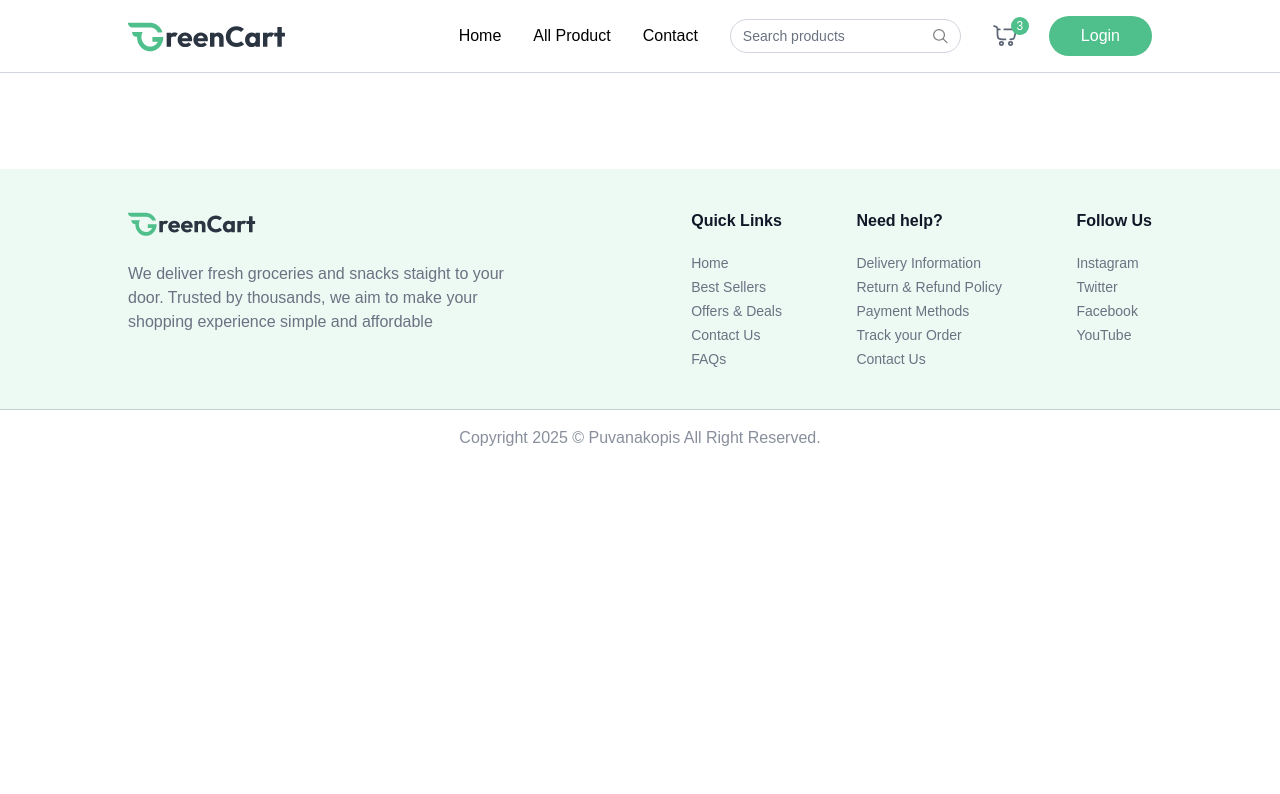
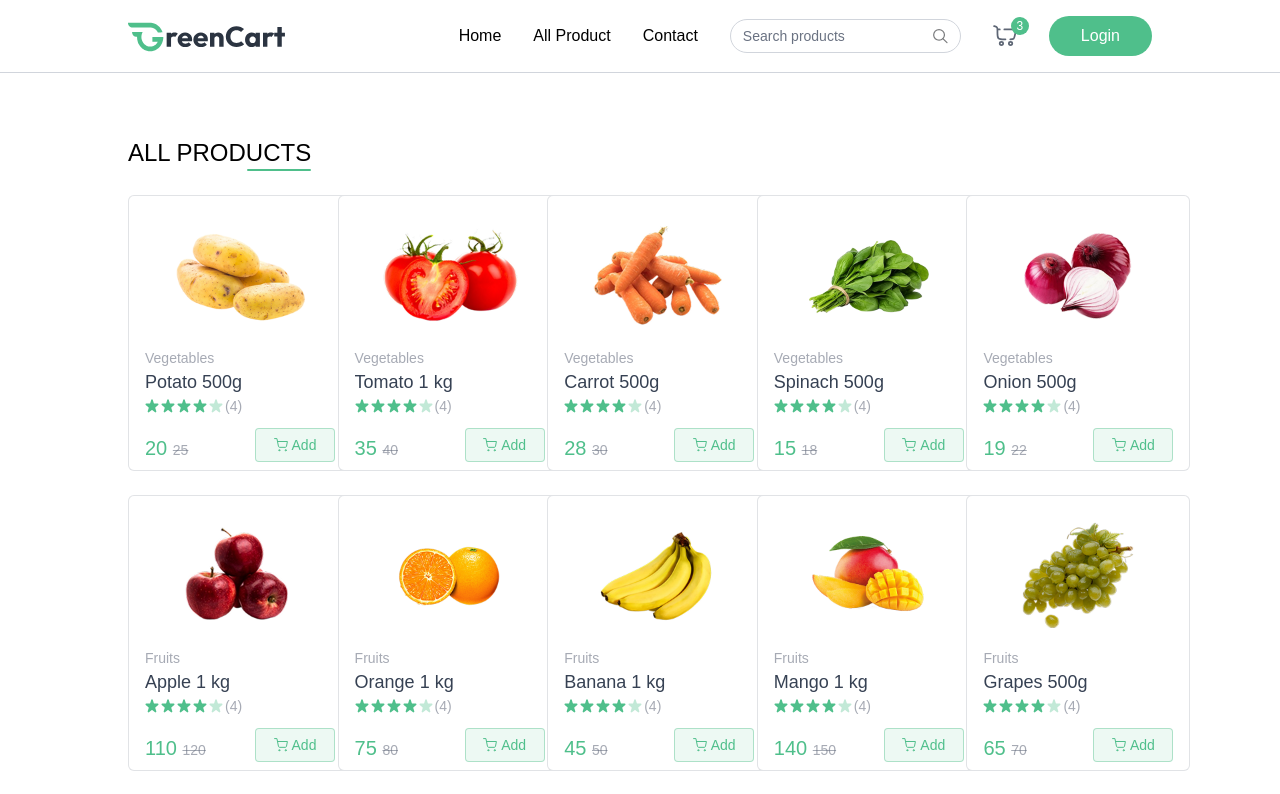
Before and after one commit to puvanakopis/GreenCart, a React (Vite) app in the folder Client/: page /product in a window 1280 px wide. Shown: the top 794 px of the page. Built offline with nearby package versions, Linux system fonts and the light colour scheme.

Commit message:
add All Products page

```diff
--- a/Client/src/App.jsx
+++ b/Client/src/App.jsx
@@ -6,11 +6,12 @@
 import Footer from './Componets/Footer'
 import { useAppContext } from './context/AppContext'
 import Login from './Componets/Login'
+import AllProducts from './Pages/AllProducts'
 
 const App = () => {
 
   const isSellerPath = useLocation().pathname.includes('/seller')
-  const {showUserLogin} =useAppContext()
+  const { showUserLogin } = useAppContext()
 
   return (
     <div>
@@ -20,6 +21,7 @@
       <div className={`${isSellerPath ? "" : "px-6 md:px-16 lg:px-24 xl:px-32"}`}>
         <Routes>
           <Route path="/" element={<Home />} />
+          <Route path="/product" element={<AllProducts />} />
         </Routes>
 
       </div>        {!isSellerPath && <Footer />}
--- a/Client/src/Componets/Navbar.jsx
+++ b/Client/src/Componets/Navbar.jsx
@@ -1,16 +1,22 @@
-import React from "react";
+import React, { useEffect } from "react";
 import { NavLink } from "react-router-dom";
 import { assets } from "../assets/assets";
 import { useAppContext } from "../context/AppContext";
 
 const Navbar = () => {
     const [open, setOpen] = React.useState(false);
-    const { user, setUser, setShowUserLogin, navigate } = useAppContext();
+    const { user, setUser, setShowUserLogin, navigate , setSearchQuery, searchQuery,} = useAppContext();
 
     const logout = async () => {
         setUser(null);
         navigate("/");
     };
+
+    useEffect(()=>{
+        if(searchQuery.lenth > 0){
+            navigate('/products')
+        }
+    }),[searchQuery]
 
     return (
         <nav className="flex items-center justify-between px-6 md:px-16 lg:px-24 xl:px-32 py-4 border-b border-gray-300 bg-white relative transition-all">
@@ -32,7 +38,7 @@
 
                 {/* Search Bar */}
                 <div className="hidden lg:flex items-center text-sm gap-2 border border-gray-300 px-3 rounded-full">
-                    <input className="py-1.5 w-full bg-transparent outline-none placeholder-gray-500" type="text" placeholder="Search products" />
+                    <input onChange={(e)=>setSearchQuery(e.target.value)} className="py-1.5 w-full bg-transparent outline-none placeholder-gray-500" type="text" placeholder="Search products" />
                     <img src={assets.search_icon} alt="" className="w-4 h-4" />
                 </div>
 
--- a/Client/src/Context/AppContext.jsx
+++ b/Client/src/Context/AppContext.jsx
@@ -15,6 +15,7 @@
   const [products, setProducts] = useState([]);
 
   const [cartItems, setCartItems] = useState({});
+  const [searchQuery, setSearchQuery] = useState({});
 
 
   // Fetch All Products
@@ -79,7 +80,9 @@
     setCartItems,
     addToCart,
     updateCartItem,
-    removeFromCart
+    removeFromCart,
+    searchQuery,
+    setSearchQuery
   };
 
   return <AppContext.Provider value={value}>{children}</AppContext.Provider>;
--- /dev/null
+++ b/Client/src/Pages/AllProducts.jsx
@@ -0,0 +1,39 @@
+import React, { useEffect, useState } from 'react'
+import { useAppContext } from '../context/AppContext'
+import ProductCard from '../Componets/ProductCard'
+
+const AllProducts = () => {
+  const { products, searchQuery } = useAppContext()
+  const [filteredProducts, setFilteredProducts] = useState([])
+
+  useEffect(() => {
+    if (searchQuery.length > 0) {
+      setFilteredProducts(
+        products.filter(product =>
+          product.name.toLowerCase().includes(searchQuery.toLowerCase())
+        )
+      )
+    } else {
+      setFilteredProducts(products)
+    }
+  }, [products, searchQuery])
+  return (
+    <div className="mt-16 flex flex-col">
+      <div className="flex flex-col items-end w-max">
+        <p className="text-2xl font-medium uppercase">All Products</p>
+        <div className="w-16 h-0.5 bg-primary rounded-full"></div>
+      </div>
+
+      <div className='grid grid-cols-2 sm:grid-cols-3 md:grid-cols-4 gap-3 md:gap-6 lg:grid-cols-5 mt-6'>
+        {filteredProducts
+          .filter(product => product.inStock)
+          .map((product, index) => (
+            <ProductCard key={product.id || index} product={product} />
+          ))
+        }
+      </div>
+    </div>
+  )
+}
+
+export default AllProducts
```
